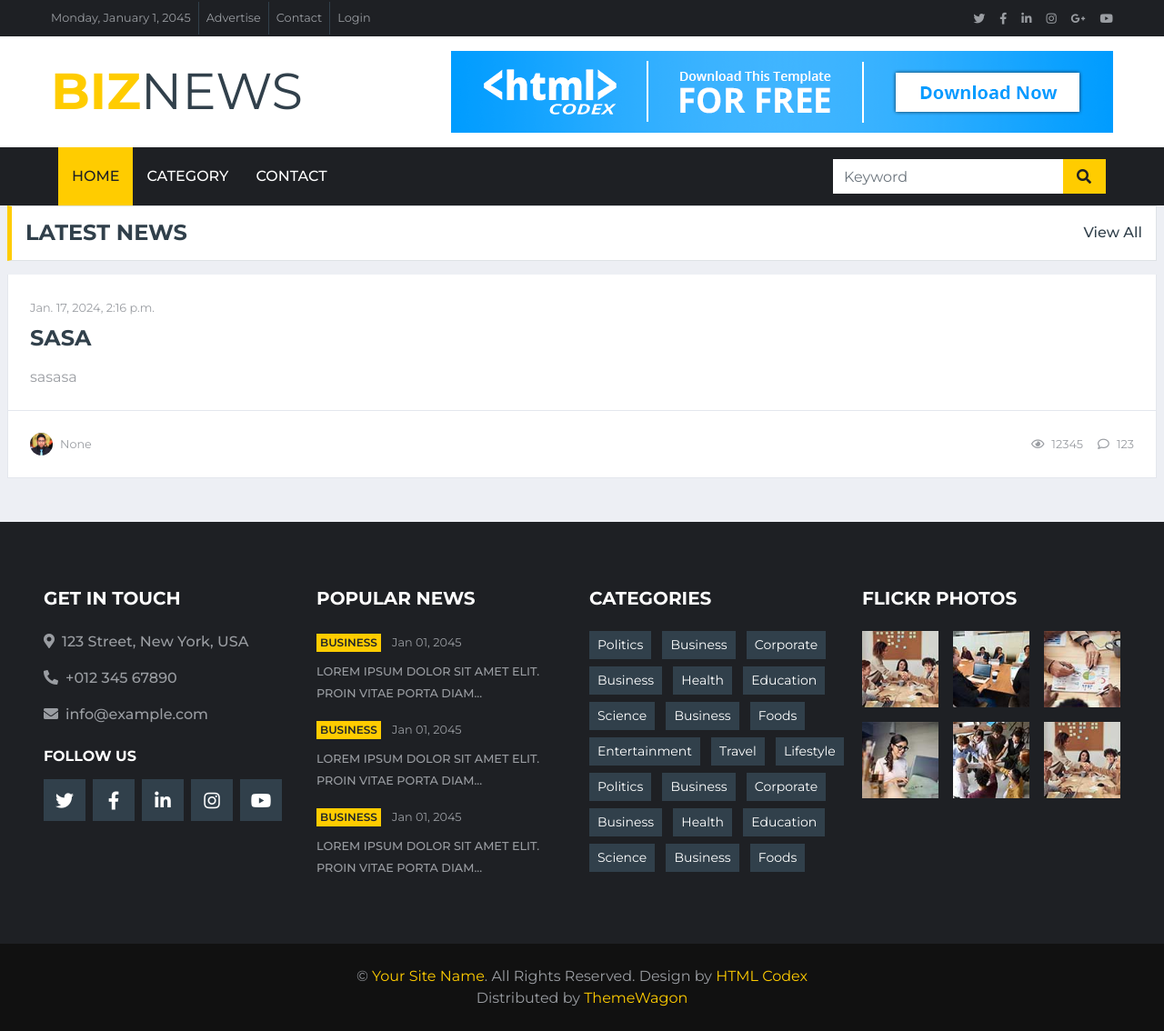
After one commit to Nurmuhammad0071/News_Page, a Django app: page /show/1 in a window 1280 px wide. The commit adds this page. Shown: the whole page at 91% size. Run offline with Django 4.2, Linux system fonts and the light colour scheme; data comes from the database, SQL or seed files in the repository; both versions use the stored data as it was after the commit; some libraries are stand-ins or nearby versions.

Commit message:
feat:first commit

```diff
--- a/news/admin.py
+++ b/news/admin.py
@@ -1,5 +1,5 @@
 from django.contrib import admin
-from .models import User, New , News
+from .models import User, New
 
 
 @admin.register(New)
@@ -10,4 +10,3 @@ class NewAdmin(admin.ModelAdmin):
 
 # Register your models here.
 admin.site.register(User)
-admin.site.register(News)
--- a/news/models.py
+++ b/news/models.py
@@ -9,13 +9,6 @@ class User(models.Model):
 
     def __str__(self):
         return self.first_name
-
-
-class News(models.Model):
-    tite = models.CharField(max_length=250)
-    img = models.ImageField(upload_to=None, height_field=None, width_field=None, max_length=100)
-    data = models.DateField()
-    text = models.TextField()
 
 
 class New(models.Model):
--- /dev/null
+++ b/news/templates/biznews/show.html
@@ -0,0 +1,39 @@
+{% extends "biznews/layout/base.html" %}
+{% block title %}Yangiliklar sahifasi{% endblock%}
+{% block content %}
+<div class="col-12">
+                            <div class="section-title">
+                                <h4 class="m-0 text-uppercase font-weight-bold">Latest News</h4>
+                                <a class="text-secondary font-weight-medium text-decoration-none" href="{% url 'home' %}">View All</a>
+                            </div>
+                        </div>
+                        <div class="col-lg-12">
+                            <div class="position-relative mb-3">
+<!--                                <img class="img-fluid w-100 h-25" src="../../../static/teamp/img/news-700x435-1.jpg"-->
+<!--                                     style="object-fit: cover;">-->
+                                <div class="bg-white border border-top-0 p-4">
+                                    <div class="mb-2">
+                                        <a class="badge badge-primary text-uppercase font-weight-semi-bold p-2 mr-2"
+                                           href=""></a>
+                                        <a class="text-body" href=""><small>{{ news.created}}</small></a>
+                                    </div>
+                                    <a class="h4 d-block mb-3 text-secondary text-uppercase font-weight-bold"
+                                       href="#">
+                                        {{ news.title}}</a>
+                                    <p class="m-0">{{ news.text }}</p>
+                                </div>
+                                <div class="d-flex justify-content-between bg-white border border-top-0 p-4">
+                                    <div class="d-flex align-items-center">
+                                        <img class="rounded-circle mr-2" src="../../../static/teamp/img/user.jpg"
+                                             width="25"
+                                             height="25" alt="">
+                                        <small>{{ news.user}}</small>
+                                    </div>
+                                    <div class="d-flex align-items-center">
+                                        <small class="ml-3"><i class="far fa-eye mr-2"></i>12345</small>
+                                        <small class="ml-3"><i class="far fa-comment mr-2"></i>123</small>
+                                    </div>
+                                </div>
+                            </div>
+                        </div>
+{% endblock  %}
--- a/news/urls.py
+++ b/news/urls.py
@@ -4,4 +4,5 @@ from news.views import *
 urlpatterns = [
     path('', index, name='home'),
     path('category', index, name='category'),
+    path('show/<int:id>', show, name='show'),
 ]
--- a/news/views.py
+++ b/news/views.py
@@ -1,4 +1,4 @@
-from django.shortcuts import render
+from django.shortcuts import render, get_object_or_404
 from .models import New
 
 
@@ -11,5 +11,13 @@ def index(request):
     return render(request, 'biznews/index.html', context)
 
 
+def show(request, id):
+    news = get_object_or_404(New, id=id)
+    context = {
+        'news': news
+    }
+    return render(request, 'biznews/show.html', context)
+
+
 def category(request):
     return render(request, 'biznews/category.html')
```
Also changed, not shown: news/templates/biznews/index.html (+4 -3 lines), db.sqlite3.
